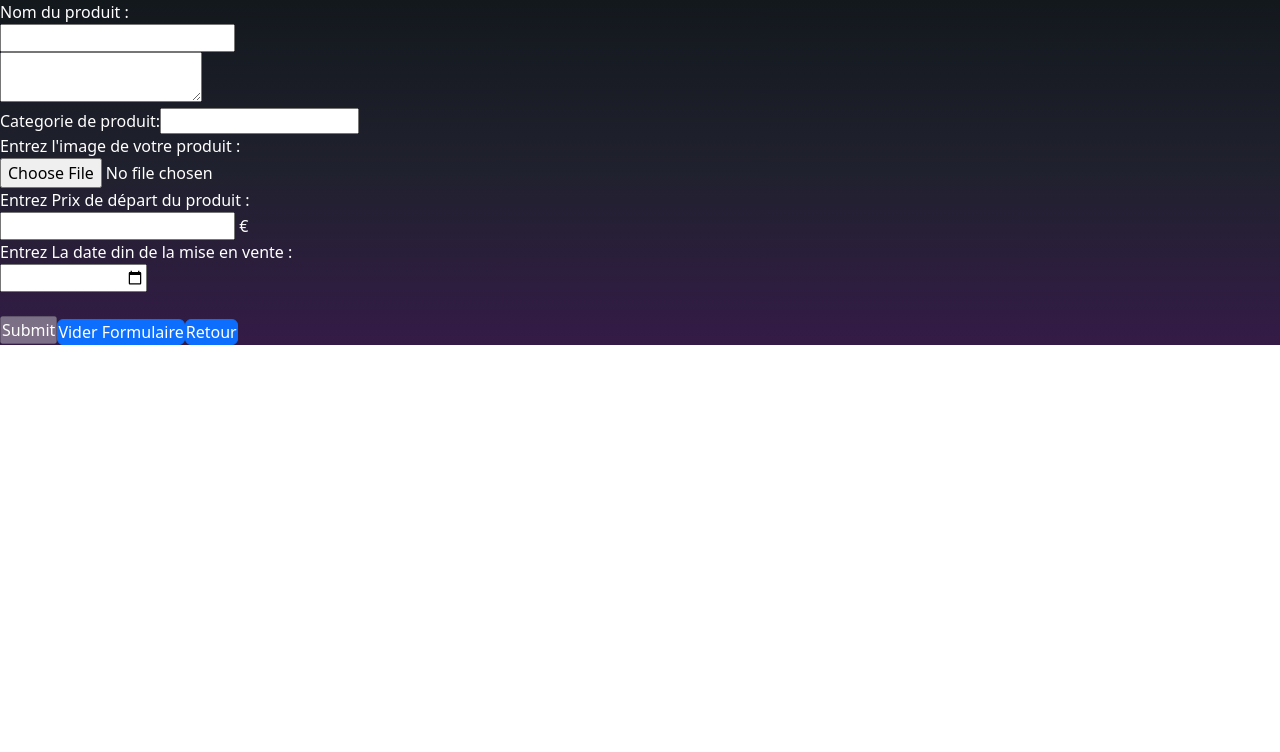
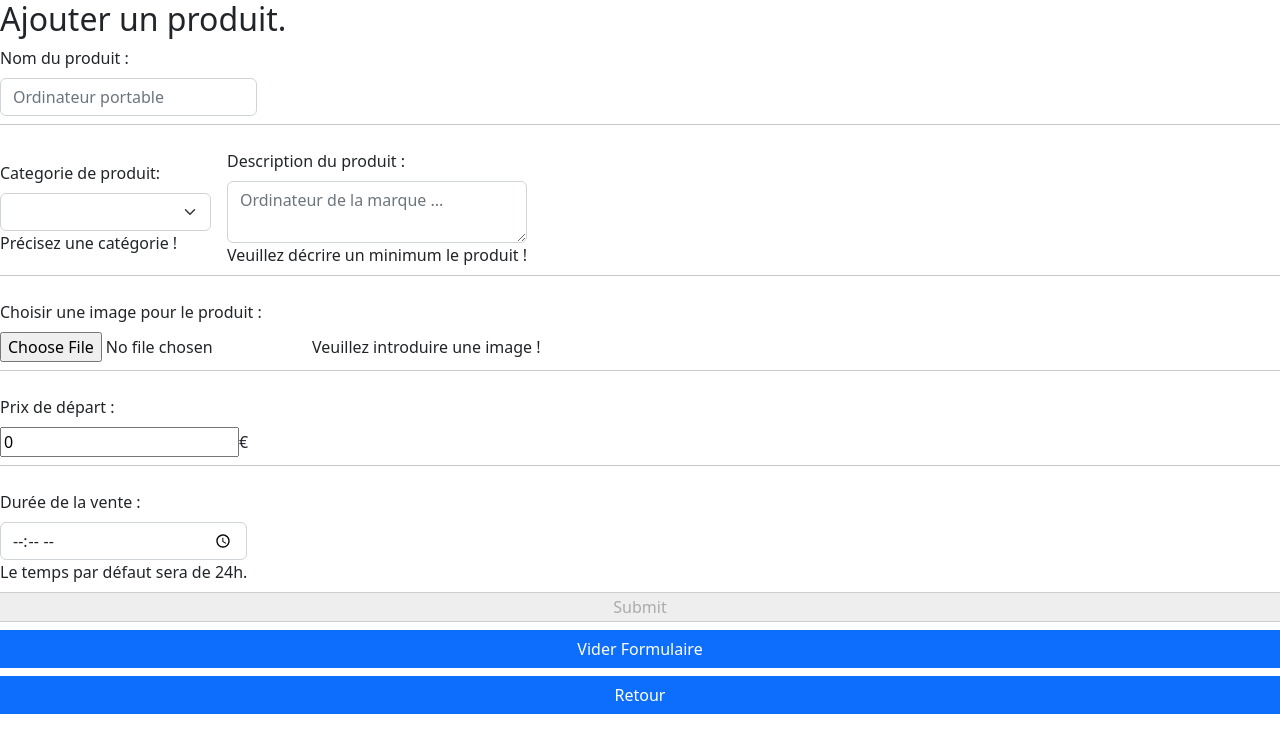
Before and after one commit to Mikrofus/projetTI2022, an Angular app: page /addAuction in a window 1280 px wide. Shown: the top 752 px of the page. Built offline with nearby package versions, Linux system fonts and the light colour scheme.

Commit message:
Add auction form restructured 1.0

```diff
--- a/src/app/app.component.html
+++ b/src/app/app.component.html
@@ -1 +1,2 @@
-<router-outlet></router-outlet>
+<app-form-add-auction></app-form-add-auction>
+<!--<router-outlet></router-outlet> -->
--- a/src/app/form-add-auction/form-add-auction.component.css
+++ b/src/app/form-add-auction/form-add-auction.component.css
@@ -1,10 +1,10 @@
-*{
-  margin:0;
-  padding: 0;
-  color: white;
+/**{*/
+/*  margin:0;*/
+/*  padding: 0;*/
+/*  color: white;*/
 
-}
+/*}*/
 
-div{
-  background: linear-gradient(#13181d, #20212e, #341b47);
-}
+/*div{*/
+/*  background: linear-gradient(#13181d, #20212e, #341b47);*/
+/*}*/
--- a/src/app/form-add-auction/form-add-auction.component.html
+++ b/src/app/form-add-auction/form-add-auction.component.html
@@ -1,52 +1,60 @@
-<div>
-  <div>
-    <div>
-      <form [formGroup]="form" (ngSubmit)="emitAuctionCreated()">
-        <div>
-          <label>Nom du produit :</label><br>
-          <input type="text" formControlName="title">
-          <div *ngIf="titleControl.dirty && titleControl.invalid">
-            vous n'avez pas entrez de nom pour votre produit.
+<h2>Ajouter un produit.</h2>
+
+<form class="row gy-2 gx-3 align-items-center" [formGroup]="form" (ngSubmit)="emitAuctionCreated()">
+  <div class="col-auto">
+    <label class="form-label">Nom du produit :</label>
+    <input type="text" formControlName="title" class="form-control" placeholder="Ordinateur portable">
+    <span *ngIf="titleControl.dirty && titleControl.invalid"> Le nom du produit ne peut être vide !</span>
   </div>
+
+  <hr>
+
+  <div class="col-auto">
+    <label class="form-label">Categorie de produit:</label>
+    <select class="form-select" formControlName="category">
+      <option value="homeAppliance">Electroménager</option>
+      <option value="electronics">Appareil électronique</option>
+      <option value="vehicle">Véhicule</option>
+      <option value="table">Cuisine</option>
+      <option value="jewelry">Bijou</option>
+      <option value="clothes">Vêtemen</option>
+      <option value="other">Autre</option>
+    </select>
+    <span *ngIf="categoryControl.untouched">Précisez une catégorie !</span>
+  </div>
+
+
+  <div class="col-auto">
+    <label class="form-label">Description du produit :</label>
+    <textarea formControlName="descri" class="form-control" placeholder="Ordinateur de la marque ..."></textarea>
+    <span *ngIf="(descriControl.dirty && descriControl.invalid) || descriControl.untouched">Veuillez décrire un minimum le produit !</span>
+  </div>
+
+  <hr>
+
+  <div class="col-auto">
+    <label class="form-label">Choisir une image pour le produit :</label>
     <br>
-          <textarea cols="20" rows="2" wrap="hard" formControlName="descri">Entrer la descrition du produit :</textarea>
-          <div *ngIf="descriControl.dirty && descriControl.invalid">
-            vous n'avez pas entrez de description pour votre produit.
+    <input type="file" formControlName="img">
+    <span *ngIf="imgControl.untouched || imgControl.invalid">Veuillez introduire une image !</span>
   </div>
-          <br>
-          <label>Categorie de produit:</label>
-          <select formControlName="category">
-            <option value="homeAppliance">Electroménager</option>
-            <option value="electronics">Appareils électroniques</option>
-            <option value="vehicle">Véhicule</option>
-          </select>
-          <div *ngIf="categoryControl.dirty && categoryControl.invalid">
-            vous n'avez pas entrez de catégorie pour votre produit.
+
+  <hr>
+
+  <div class="col-auto">
+    <label class="form-label">Prix de départ :</label><br>
+    <input type="number" min="0" step="5" formControlName="price" value="5">€
   </div>
-          <br>
-          <label>Entrez l'image de votre produit :</label><br>
-          <input type="file" formControlName="img">
-          <div *ngIf="imgControl.dirty && imgControl.invalid">
-            vous n'avez pas entrez d'image pour votre produit.
+
+  <hr>
+
+  <div class="col-auto">
+    <label class="form-label">Durée de la vente :</label>
+    <input type="time" class="form-control" formControlName="timer">
+    <span *ngIf="timerControl.untouched">Le temps par défaut sera de 24h.</span>
   </div>
-          <br>
-          <label>Entrez Prix de départ du produit :</label><br>
-          <input type="number" placeholder="1.0" step="5" min="1" formControlName="price"> €
-          <div *ngIf="priceControl.dirty && priceControl.invalid">
-            vous n'avez pas entrez de prix pour votre produit.
-          </div>
-          <br>
-          <label>Entrez La date din de la mise en vente :</label><br>
-          <input type="date" formControlName="timer">
-          <div *ngIf="timerControl.dirty && timerControl.invalid">
-            vous n'avez pas entrez de date pour votre produit.
-          </div>
-          <br><br>
+
   <input type="submit" [disabled]="form.invalid">
   <button class="btn btn-primary" type="button" (click)="resetForm()">Vider Formulaire</button>
   <button class="btn btn-primary" routerLink="/root" routerLinkActive="active">Retour</button>
-        </div>
 </form>
-    </div>
-  </div>
-</div>
```
Lines whose indentation alone changed are shown as unchanged.
